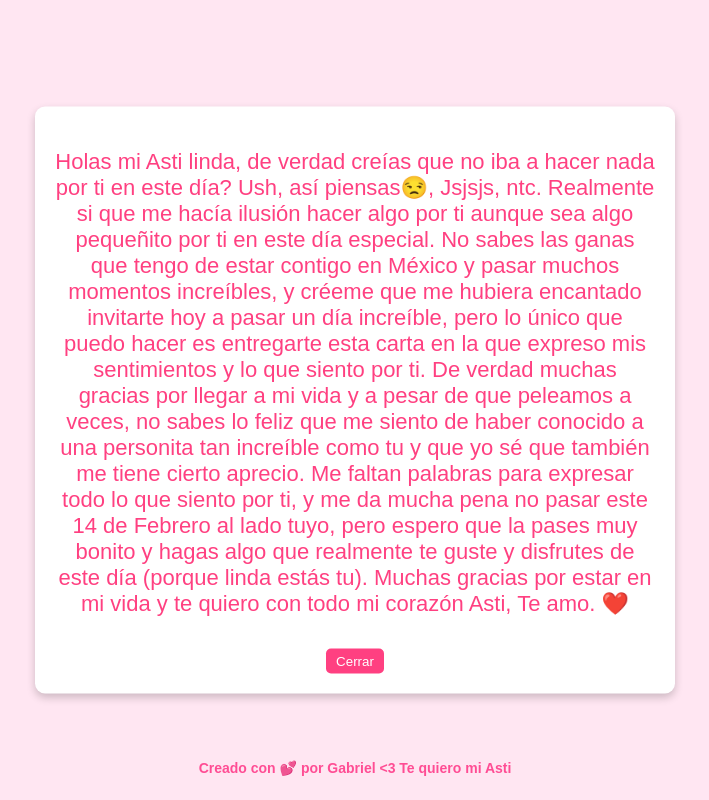
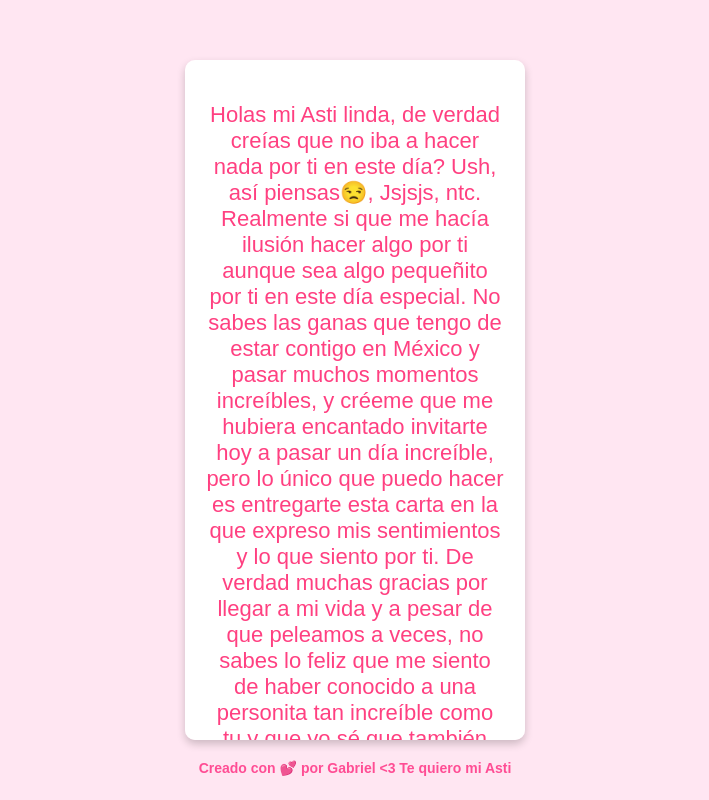
Before and after one commit to xGabriel497x/xgabriel497x, a plain HTML site: page index.html in a window 1280 px wide. Both pictures are taken after a click on the element "💌 ¡Pulsa para abrir tu carta! 💌". Shown: the whole page, without its empty margins (285-994 px from the left). Drawn offline with Linux system fonts and the light colour scheme.

Commit message:
Nuevo CSS

```diff
--- a/sanvalentin.css
+++ b/sanvalentin.css
@@ -49,7 +49,10 @@ body {
             text-align: center;
             font-size: 22px;
             color: #ff4081;
-    max-width: 80%;
+            max-width: 95%;
+            width: 300px;
+            max-height: 80vh;
+            overflow-y: auto;
         }
 .close-btn {
     margin-top: 10px;
```
Lines whose indentation alone changed are shown as unchanged.
